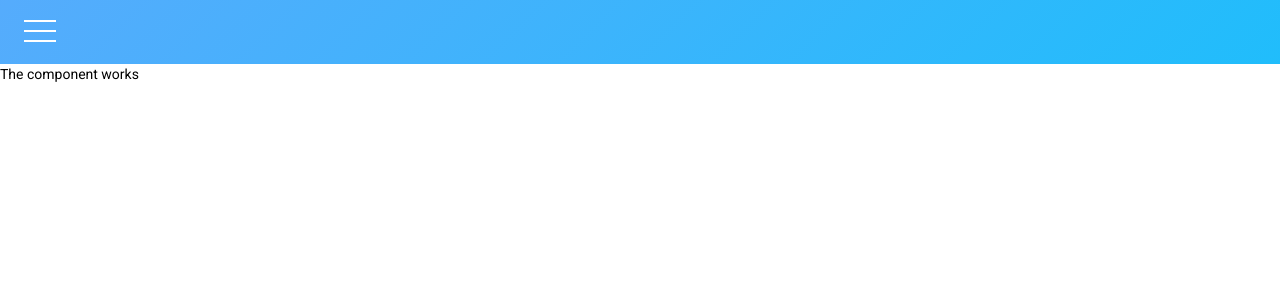
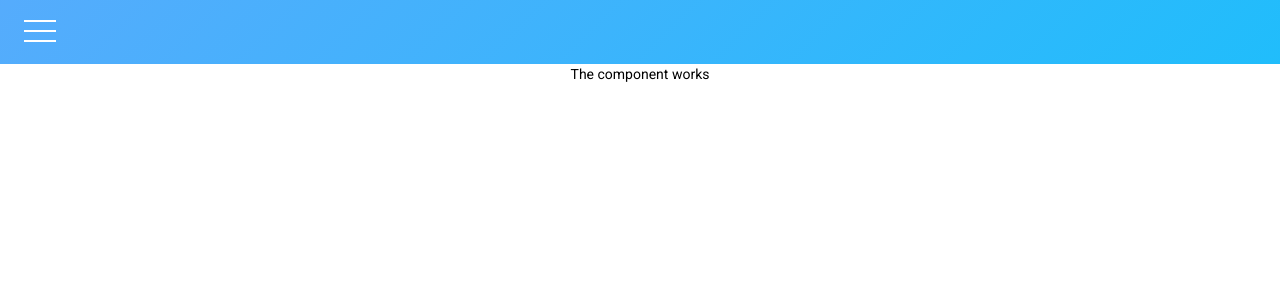
Before and after one commit to ERossatto/loquiz-game-results, an Angular app: page /game-results in a window 1280 px wide. Shown: the top 300 px of the page. Built offline with nearby package versions, Linux system fonts and the light colour scheme.

Commit message:
Align components paragraphs on center

```diff
--- a/src/loquiz/content/about-project/about-project.component.html
+++ b/src/loquiz/content/about-project/about-project.component.html
@@ -1 +1 @@
-<p>{{ texts.textTest[ls.language] }}</p>
+<p align="center">{{ texts.textTest[ls.language] }}</p>
--- a/src/loquiz/content/game-results/game-results.component.html
+++ b/src/loquiz/content/game-results/game-results.component.html
@@ -1 +1 @@
-<p>{{ texts.textTest[ls.language] }}</p>
+<p align="center">{{ texts.textTest[ls.language] }}</p>
```
